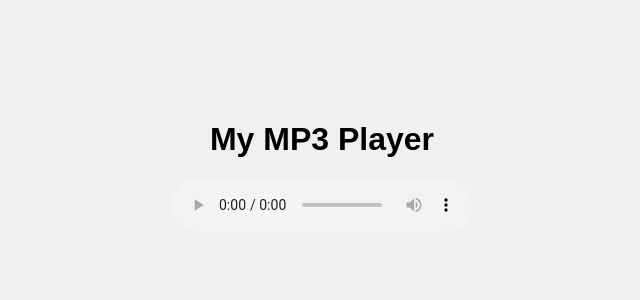
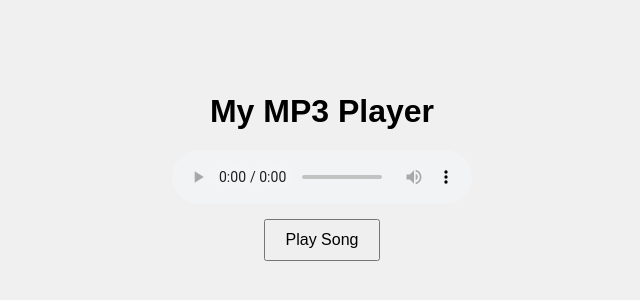
Before and after one commit to hevji/Elvof, a website: page index.html in a window 1280 px wide. Shown: the part 234-534 px from the top of the page, without its empty margins (318-958 px from the left). Drawn offline with Linux system fonts and the light colour scheme.

Commit message:
Update index.html

```diff
--- a/index.html
+++ b/index.html
@@ -17,13 +17,29 @@
         h1 {
             margin-bottom: 20px;
         }
+        button {
+            margin-top: 15px;
+            padding: 10px 20px;
+            font-size: 16px;
+            cursor: pointer;
+        }
     </style>
 </head>
 <body>
     <h1>My MP3 Player</h1>
-    <audio controls>
+    <audio id="player" controls>
         <source src="song.mp3" type="audio/mpeg">
         Your browser does not support the audio element.
     </audio>
+    <button onclick="playAudio()">Play Song</button>
+
+    <script>
+        const player = document.getElementById('player');
+        function playAudio() {
+            player.play().catch(err => {
+                alert("Cannot play audio: " + err);
+            });
+        }
+    </script>
 </body>
 </html>
```
